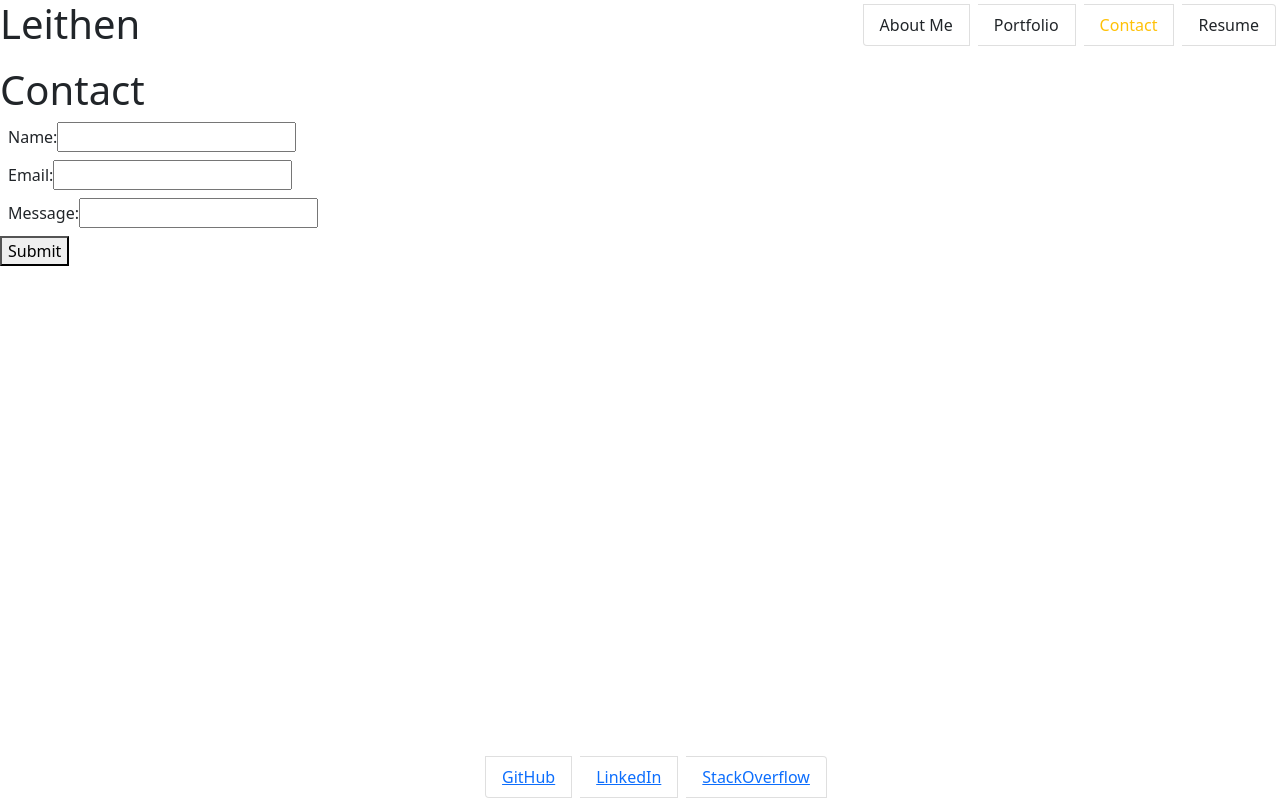
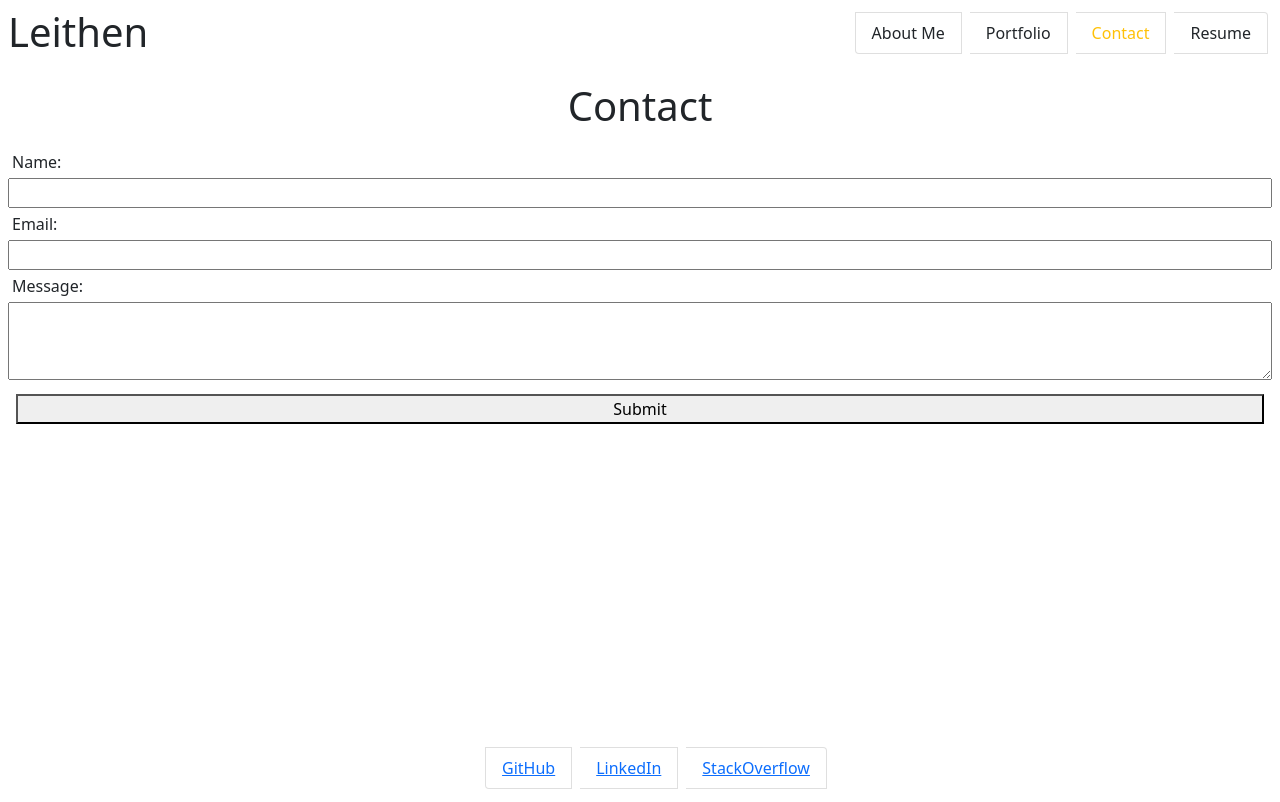
Before and after one commit to Thenlie/portfolio, a React (Create React App) app: page / in a window 1280 px wide. Both pictures are taken after a click on the item "Contact". Built offline with nearby package versions, Linux system fonts and the light colour scheme.

Commit message:
Updated basic styles

```diff
--- a/src/App.css
+++ b/src/App.css
@@ -1,3 +1,7 @@
 footer {
-    height: 3rem;
+    height: 65px;
 }
+
+.content-wrap {
+    padding-bottom: 65px;
+}
--- a/src/App.js
+++ b/src/App.js
@@ -25,7 +25,7 @@ function App() {
   }
   return (
     <div className="App min-vh-100 position-relative">
-      <div className='pb-5'>
+      <div className='content-wrap'>
         <Header currentCategory={currentCategory} setCurrentCategory={setCurrentCategory} />
         <main>
           {renderComponent(currentCategory)}
--- a/src/components/About/About.jsx
+++ b/src/components/About/About.jsx
@@ -1,7 +1,7 @@
 function About() {
     return (
         <section>
-            <h1>About</h1>
+            <h1 className='text-center'>About</h1>
             <p>
                 Full Stack Web Developer with a background in manufacturing and customer service. Recognized as a fast learner, excellent problem solver and effective collaborator. Recent graduate of the University of Utah’s full stack coding bootcamp.
             </p>
--- a/src/components/Contact/Contact.jsx
+++ b/src/components/Contact/Contact.jsx
@@ -1,21 +1,21 @@
 function Contact() {
     return (
         <section>
-            <h1>Contact</h1>
-            <form>
-                <div className='m-2'>
-                    <label htmlFor='name'>Name:</label>
-                    <input name='name' />
+            <h1 className='text-center'>Contact</h1>
+            <form className='m-auto p-2 d-flex flex-column'>
+                <div>
+                    <label className='p-1' htmlFor='name'>Name:</label>
+                    <input className='w-100' name='name' />
                 </div>
-                <div className='m-2'>
-                    <label htmlFor='email'>Email:</label>
-                    <input name='email' />
+                <div>
+                    <label className='p-1' htmlFor='email'>Email:</label>
+                    <input className='w-100' name='email' />
                 </div>
-                <div className='m-2'>
-                    <label htmlFor='message'>Message:</label>
-                    <input name='message' />
+                <div>
+                    <label className='p-1' htmlFor='message'>Message:</label>
+                    <textarea className='w-100' name='message' rows='3'/>
                 </div>
-                <button type='submit'>Submit</button>
+                <button className='m-2' type='submit'>Submit</button>
             </form>
         </section>
     );
--- a/src/components/Footer/Footer.jsx
+++ b/src/components/Footer/Footer.jsx
@@ -2,7 +2,7 @@
 
 function Footer() {
     return (
-        <footer className='position-absolute bottom-0 w-100'>
+        <footer className='position-absolute bottom-0 w-100 p-2'>
             <ul className='d-flex list-group-horizontal justify-content-center'>
                 <li className={'m-1 list-group-item'}><a href='https://github.com/Thenlie/'>GitHub</a></li>
                 <li className={'m-1 list-group-item'}><a href='https://www.linkedin.com/in/leithen-crider-55a294b7/'>LinkedIn</a></li>
--- a/src/components/Header/Header.jsx
+++ b/src/components/Header/Header.jsx
@@ -4,7 +4,7 @@ import Navigation from '../Navigation';
 function Header(props) {
     const { currentCategory, setCurrentCategory } = props;
     return (
-        <header className='d-flex justify-content-between'>
+        <header className='d-flex justify-content-between p-2'>
             <h1>Leithen</h1>
             <Navigation currentCategory={currentCategory} setCurrentCategory={setCurrentCategory} />
         </header>
--- a/src/components/Project/Project.jsx
+++ b/src/components/Project/Project.jsx
@@ -52,21 +52,26 @@ function Project() {
             img: "/assets/readme-gen.png",
             description: "A simple README file generator made during the U of U coding bootcamp.",
             repo: "https://github.com/Thenlie/readme-generator",
-            live: "",
+            live: "https://github.com/Thenlie/readme-generator",
         }
     ]
     return (
         <section>
-            <h1>Projects</h1>
-            <div>
+            <h1 className='text-center'>Projects</h1>
+            <div className='container'>
+                <div className='row'>
                     {projectList.map((project) => (
-                    <div key={project.id}>
+                        <div key={project.id} className='col-6 text-center p-2'>
+                            <div className='card m-2 p-2 h-100'>
                                 <h3>{project.title}</h3>
                                 <p>{project.description}</p>
                                 <p><a href={project.repo}>{project.repo}</a></p>
-                        <img src={project.img} alt={`Screenshot of ${project.title}`} width='250' height='250'></img>
+                                <p><a href={project.live}>{project.live}</a></p>
+                                <img src={project.img} alt={`Screenshot of ${project.title}`} width='300' height='250' className='m-auto'></img>
+                            </div>
                         </div>
                     ))}
+                </div>
             </div>
         </section>
     );
```
Lines whose indentation alone changed are shown as unchanged.
